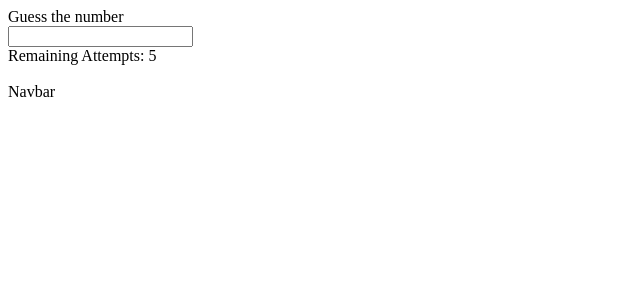
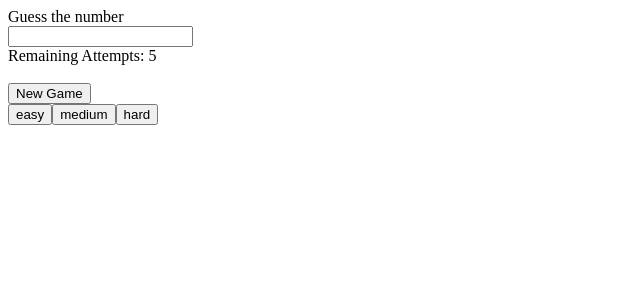
Before and after one commit to CrazySession/guessthenumber, a React (Create React App) app: page / in a window 1280 px wide. Shown: the top 300 px of the page, without its empty margins (0-640 px from the left). Built offline with nearby package versions, Linux system fonts and the light colour scheme.

Commit message:
added difficulties component + object

```diff
--- /dev/null
+++ b/src/JSON/difficultiesData.js
@@ -0,0 +1,16 @@
+export const diff = [
+    { difficulty : 'easy',
+        numbers : 10,
+        tries : 5,
+    },
+
+    { difficulty : 'medium',
+        numbers : 100,
+        tries : 10
+    },
+
+    { difficulty : 'hard',
+        numbers : 1000,
+        tries : 15
+    }
+];
--- /dev/null
+++ b/src/components/Difficulties.js
@@ -0,0 +1,23 @@
+import React from 'react';
+import { diff } from "../JSON/difficultiesData";
+
+const Difficulties = () => {
+        const difficulty = diff.map(diff => {
+            return(
+                <button key={diff.difficulty}>
+                    {diff.difficulty}
+                </button>
+            )
+        });
+        return (
+            <div>{difficulty}</div>
+        )
+};
+
+export default Difficulties
+
+
+/*
+Object.keys(myObject).map(function(key, index) {
+    myObject[key] *= 2;
+});*/
--- a/src/components/NavBar.js
+++ b/src/components/NavBar.js
@@ -1,7 +1,13 @@
 import React from 'react';
+import Difficulties from './Difficulties';
 
 const NavBar = () => {
-    return <div>Navbar</div>
+    return(
+        <div>
+            <button>New Game</button>
+            <Difficulties   />
+        </div>
+    )
 };
 
 export default NavBar
```
